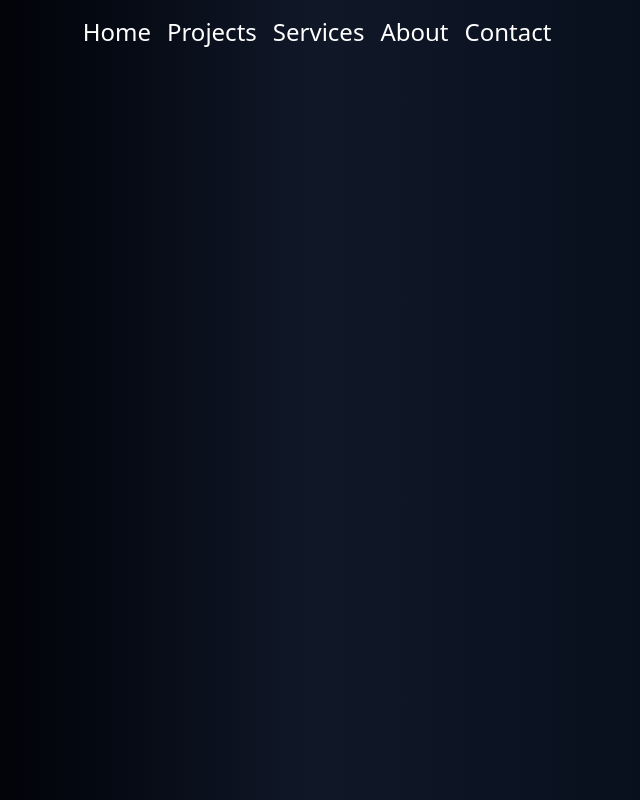
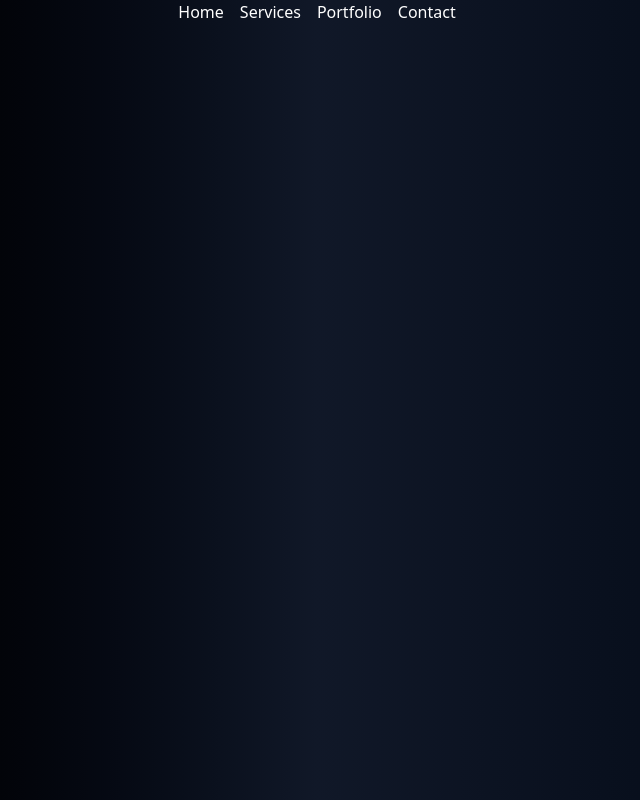
Before and after one commit to Ryan9698/webpulsedesigns, a Next.js app in the folder webpulsedesigns/: page / in a window 1280 px wide. Shown: the whole page, without its empty margins (323-963 px from the left). Built offline with nearby package versions, Linux system fonts and the light colour scheme.

Commit message:
Added some JSX

```diff
--- a/webpulsedesigns/src/app/components/Navbar/Navbar.jsx
+++ b/webpulsedesigns/src/app/components/Navbar/Navbar.jsx
@@ -1,13 +1,24 @@
 import Link from 'next/link';
 
 export default function Navbar() {
+  const navLinks = [
+    { href: '/', label: 'Home' },
+    { href: '/services', label: 'Services' },
+    { href: '/portfolio', label: 'Portfolio' },
+    { href: 'about', label: 'Contact' },
+  ];
+  const linkStyles = 'hover:text-red-900 text-white';
   return (
-    <div className="flex flex-row gap-4 md:justify-center text-white md:text-2xl p-4">
-      <Link href="/">Home</Link>
-      <Link href="/projects">Projects</Link>
-      <Link href="/services">Services</Link>
-      <Link href="/about">About</Link>
-      <Link href="/contact">Contact</Link>
+    <div>
+      <ul className="flex md:justify-center gap-4">
+        {navLinks.map(({ href, label }) => (
+          <li key={href}>
+            <Link href={href} className={linkStyles}>
+              {label}
+            </Link>
+          </li>
+        ))}
+      </ul>
     </div>
   );
 }
```
